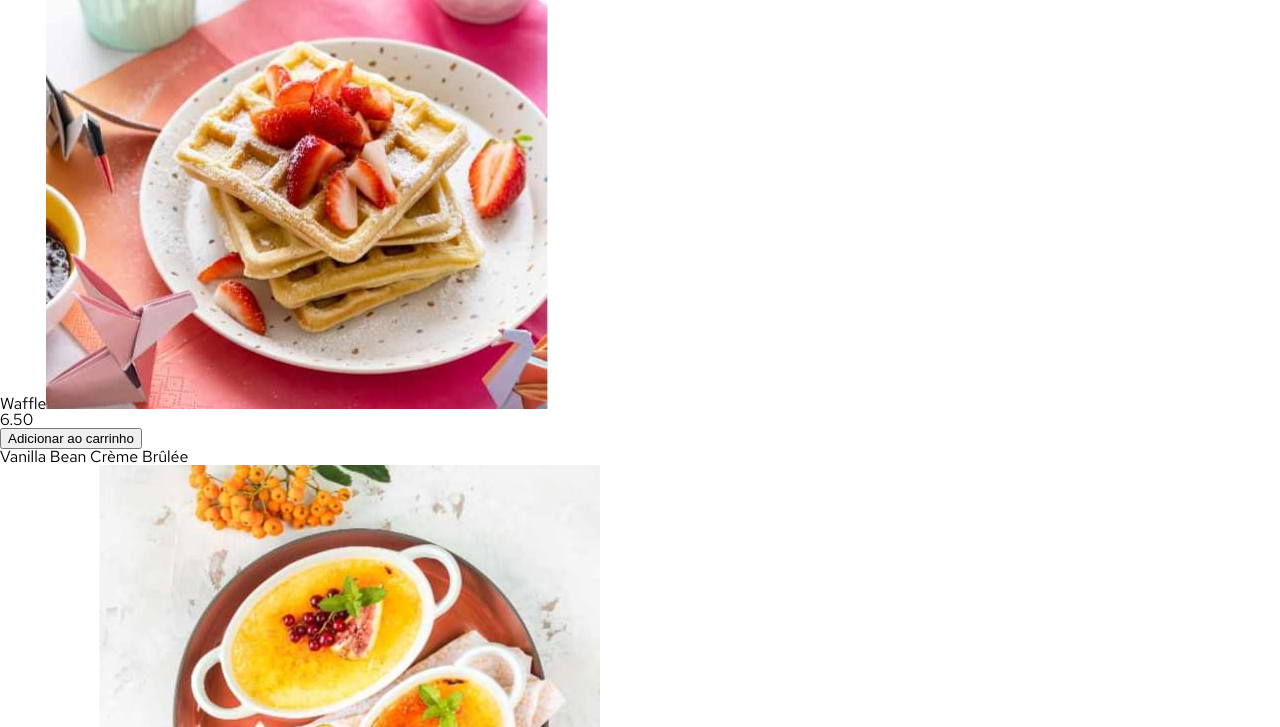
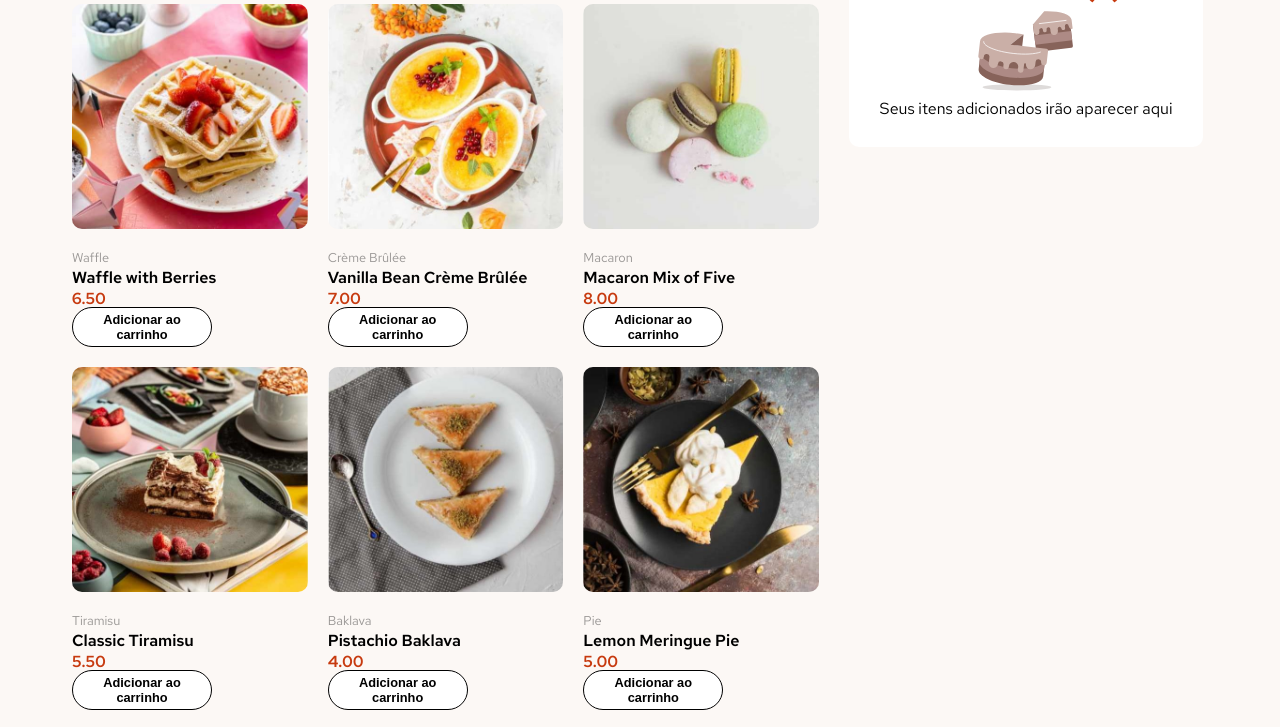
Before and after one commit to Samuel-Lacerda/front-end_challegens, a plain HTML site: page product-list-with-cart-main/index.html in a window 1280 px wide. Shown: the part 103-830 px from the top of the page. Drawn offline with Linux system fonts and the light colour scheme.

Commit message:
ajustes css

```diff
--- a/product-list-with-cart-main/assets/scripts/index.js
+++ b/product-list-with-cart-main/assets/scripts/index.js
@@ -1,4 +1,7 @@
 const nomeItem = document.querySelectorAll('.menu__item__name')
+const itensNoCarrinho = document.querySelector('.cart__num')
+const textoCarrinhoVazio = document.querySelector('.cart-empyt')
+
 itensMenu = []
 
 //Pega cada item já existente na pagina, remove os acentuos, troca espaço por hifens e cria sua imagem na tela.
@@ -6,25 +9,35 @@ nomeItem.forEach(item => {
     position = 0
     temp = removerAcentosEAdicionarHifen(item.innerHTML)
     itensMenu.push(temp.toLocaleLowerCase())
-    console.log(itensMenu)
-    criaImagem(item,temp.toLocaleLowerCase())
-    position ++
+    criaImagem(item, temp.toLocaleLowerCase())
+    position++
 })
 
 
 //Função para criar imagens e exibir na tela de acordo com o nome do item.
 // Por enquanto só funciona com a versão desktop das imagens.
-function criaImagem(item, nomeItem){
+function criaImagem(item, nomeItem) {
     let img = document.createElement('img')
     img.src = `assets/images/image-${nomeItem}-desktop.jpg`
-    item.append(img)
+    img.classList.add('menu__item_image')
+    item.insertAdjacentElement('afterbegin', img)
 }
 
 
 // Regex para remover acentuos e adicionar hifens ao espaçamento
 function removerAcentosEAdicionarHifen(texto) {
     return texto
-      .normalize("NFD")
-      .replace(/[\u0300-\u036f]/g, "")
-      .replace(/\s+/g, "-");
+        .normalize("NFD")
+        .replace(/[\u0300-\u036f]/g, "")
+        .replace(/\s+/g, "-");
 }
+
+function trocaImgCarrinho() {
+    let img = document.createElement('img')
+    img.src = 'assets/images/illustration-empty-cart.svg'
+    textoCarrinhoVazio.insertAdjacentElement('beforebegin', img)
+}
+
+if(itensNoCarrinho.innerText == 0){
+    trocaImgCarrinho()
+}
--- a/product-list-with-cart-main/assets/styles/style.css
+++ b/product-list-with-cart-main/assets/styles/style.css
@@ -4,4 +4,124 @@
 .attribution { font-size: 11px; text-align: center; }
 .attribution a { color: hsl(228, 45%, 44%); }
 
-body{font-family: "Red Hat Text", sans-serif;}
+:root{
+    --background-color: #FCF8F5;
+    --Red: hsl(14, 86%, 42%);
+    --Green: hsl(159, 69%, 38%);
+    --Rose-50: hsl(20, 50%, 98%);
+    --Rose-100: hsl(13, 31%, 94%);
+    --Rose-300: hsl(14, 25%, 72%);
+    --Rose-400: hsl(7, 20%, 60%);
+    --Rose-500: hsl(12, 20%, 44%);
+    --Rose-900: hsl(14, 65%, 9%);
+}
+
+
+body{
+    height: 100vh;
+    width: 100vw;
+    font-family: "Red Hat Text", sans-serif;
+    background-color: var(--background-color);
+}
+
+.menu{
+    display: flex;
+    flex-direction: row;
+    flex-wrap: wrap;
+    max-width: 100%;
+}
+
+.menu__item{
+    flex-basis: calc((100% / 3) - 20px);
+    max-width: calc((100% / 3) - 20px);
+    margin: 10px;
+    box-sizing: border-box;
+}
+
+.menu__item_image{
+    width: 100%;
+    height: auto;
+    max-width: 250px;
+    border-radius: 10px;
+    margin-bottom: 20px;
+}
+
+
+.tela{
+    width: 65%;
+    max-width: 800px;
+    margin-right: 20px;
+}
+
+.cart{
+    display: flex;
+    flex-direction: column;
+    justify-content: center;
+    align-items: center;
+    background-color: white;
+    height: 200px;
+    width: 30%;
+    margin-right: 15px;
+    border-radius: 10px;
+    box-sizing: border-box;
+}
+
+.cart-empyt{
+    text-align: center;
+}
+
+.cart > img{
+    max-width: 100px;
+    height: auto;
+}
+
+.container{
+    padding: 50px;
+    display: flex;
+    justify-content: center;
+}
+
+.menu__item__name{
+    color: rgba(0, 0, 0, 0.397);
+    font-weight: 400;
+    font-size: 0.8em;
+    margin-bottom: 5px;
+}
+
+.menu__item__description{
+    font-weight: 600;
+    margin-bottom: 5px;
+    font-size: 16px;
+}
+
+.menu__item__price{
+    color: var(--Red);
+    font-weight: 600;
+}
+
+.description__menu{
+    font-weight: 700;
+    font-size: 2em;
+    margin-bottom: 15px;
+}
+
+.button__add__cart{
+    font-weight: 600;
+    font-size: 0.8em;
+    width: 140px;
+    height: 40px;
+    border: 1px solid black;
+    background-color: white;
+    border-radius:20px;
+
+}
+
+.button__add__cart:hover{
+    cursor: pointer;
+}
+
+.title-cart{
+    font-weight: 700;
+    font-size: 1.5em;
+    color: var(--Red);
+}
--- a/product-list-with-cart-main/index.html
+++ b/product-list-with-cart-main/index.html
@@ -1,8 +1,10 @@
 <!DOCTYPE html>
 <html lang="pt-br">
+
 <head>
   <meta charset="UTF-8">
-  <meta name="viewport" content="width=device-width, initial-scale=1.0"> <!-- displays site properly based on user's device -->
+  <meta name="viewport" content="width=device-width, initial-scale=1.0">
+  <!-- displays site properly based on user's device -->
 
   <link rel="icon" type="image/png" sizes="32x32" href="./assets/images/favicon-32x32.png">
 
@@ -10,86 +12,97 @@
   <link rel="stylesheet" href="assets/styles/reset.css">
   <link rel="stylesheet" href="assets/styles/style.css">
 </head>
+
 <body>
 
-  <h1>Desserts</h1>
+  <div class="container">
+
+    <section class="tela">
+
+      <h1 class="description__menu">Sobremesas</h1>
 
       <ul class="menu">
-
         <li class="menu__item">
-      <h1>Waffle with Berries</h1>
           <h2 class="menu__item__name">Waffle</h2>
-      <p>6.50</p>
-      <button class="button__add-cart">Adicionar ao carrinho</button>
+          <h1 class="menu__item__description">Waffle with Berries</h1>
+          <p class="menu__item__price">6.50</p>
+          <button class="button__add__cart">Adicionar ao carrinho</button>
         </li>
 
         <li class="menu__item">
-      <h1>Vanilla Bean Crème Brûlée</h1>
           <h2 class="menu__item__name">Crème Brûlée</h2>
-      <p>7.00</p>
-      <button class="button__add-cart">Adicionar ao carrinho</button>
+          <h1 class="menu__item__description">Vanilla Bean Crème Brûlée</h1>
+          <p class="menu__item__price">7.00</p>
+          <button class="button__add__cart">Adicionar ao carrinho</button>
         </li>
 
         <li class="menu__item">
-      <h2>Macaron Mix of Five</h2>
           <h2 class="menu__item__name">Macaron</h2>
-      <p>8.00</p>
-      <button class="button__add-cart">Adicionar ao carrinho</button>
+          <h2 class="menu__item__description">Macaron Mix of Five</h2>
+          <p class="menu__item__price">8.00</p>
+          <button class="button__add__cart">Adicionar ao carrinho</button>
         </li>
 
         <li class="menu__item">
-      <h1>Classic Tiramisu</h1>
           <h2 class="menu__item__name">Tiramisu</h2>
-      <p>5.50</p>
-      <button class="button__add-cart">Adicionar ao carrinho</button>
+          <h1 class="menu__item__description">Classic Tiramisu</h1>
+          <p class="menu__item__price">5.50</p>
+          <button class="button__add__cart">Adicionar ao carrinho</button>
         </li>
 
         <li class="menu__item">
-      <h1>Pistachio Baklava</h1>
           <h2 class="menu__item__name">Baklava</h2>
-      <p>4.00</p>
-      <button class="button__add-cart">Adicionar ao carrinho</button>
+          <h1 class="menu__item__description">Pistachio Baklava</h1>
+          <p class="menu__item__price">4.00</p>
+          <button class="button__add__cart">Adicionar ao carrinho</button>
         </li>
 
         <li class="menu__item">
-      <h1>Lemon Meringue Pie</h1>
           <h2 class="menu__item__name">Pie</h2>
-      <p>5.00</p>
-      <button class="button__add-cart">Adicionar ao carrinho</button>
+          <h1 class="menu__item__description">Lemon Meringue Pie</h1>
+          <p class="menu__item__price">5.00</p>
+          <button class="button__add__cart">Adicionar ao carrinho</button>
         </li>
 
         <li class="menu__item">
-      <h1>Red Velvet Cake</h1>
           <h2 class="menu__item__name">Cake</h2>
-      <p>4.50</p>
-      <button class="button__add-cart">Adicionar ao carrinho</button>
+          <h1 class="menu__item__description">Red Velvet Cake</h1>
+          <p class="menu__item__price">4.50</p>
+          <button class="button__add__cart">Adicionar ao carrinho</button>
         </li>
 
         <li class="menu__item">
-      <h1>Salted Caramel Brownie</h1>
           <h2 class="menu__item__name">Brownie</h2>
-      <p>4.50</p>
-      <button class="button__add-cart">Adicionar ao carrinho</button>
+          <h1 class="menu__item__description">Salted Caramel Brownie</h1>
+          <p class="menu__item__price">4.50</p>
+          <button class="button__add__cart">Adicionar ao carrinho</button>
         </li>
 
         <li class="menu__item">
-      <h1>Vanilla Panna Cotta</h1>
           <h2 class="menu__item__name">Panna Cotta</h2>
-      <p>6.50</p>
-      <button class="button__add-cart">Adicionar ao carrinho</button>
+          <h1 class="menu__item__description">Vanilla Panna Cotta</h1>
+          <p class="menu__item__price">6.50</p>
+          <button class="button__add__cart">Adicionar ao carrinho</button>
         </li>
+
       </ul>
 
-  <section>
-    Seu carrinho (<!-- Quantity -->)
-    Seus itens adicionados irão aparecer aqui
     </section>
+
+    <section class="cart">
+      <div class="title-cart">Seu carrinho (<span class="cart__num">0</span>)</div>
+      <div class="cart-empyt">Seus itens adicionados irão aparecer aqui</div>
+    </section>
+
+  </div>
 
   <div class="attribution">
     Desafio por <a href="https://www.frontendmentor.io?ref=challenge">Frontend Mentor</a>.
     Código por <a href="https://github.com/Samuel-Lacerda" target="_blank">Samuel Lacerda</a>.
   </div>
 
+
   <script src="assets/scripts/index.js"></script>
 </body>
+
 </html>
```
Also changed, not shown: product-list-with-cart-main/assets/images/image-pie-desktop.jpg (renamed from product-list-with-cart-main/assets/images/image-meringue-desktop.jpg), product-list-with-cart-main/assets/images/image-pie-mobile.jpg (renamed from product-list-with-cart-main/assets/images/image-meringue-mobile.jpg), product-list-with-cart-main/assets/images/image-pie-tablet.jpg (renamed from product-list-with-cart-main/assets/images/image-meringue-tablet.jpg), product-list-with-cart-main/assets/images/image-pie-thumbnail.jpg (renamed from product-list-with-cart-main/assets/images/image-meringue-thumbnail.jpg). Lines whose indentation alone changed are shown as unchanged.
